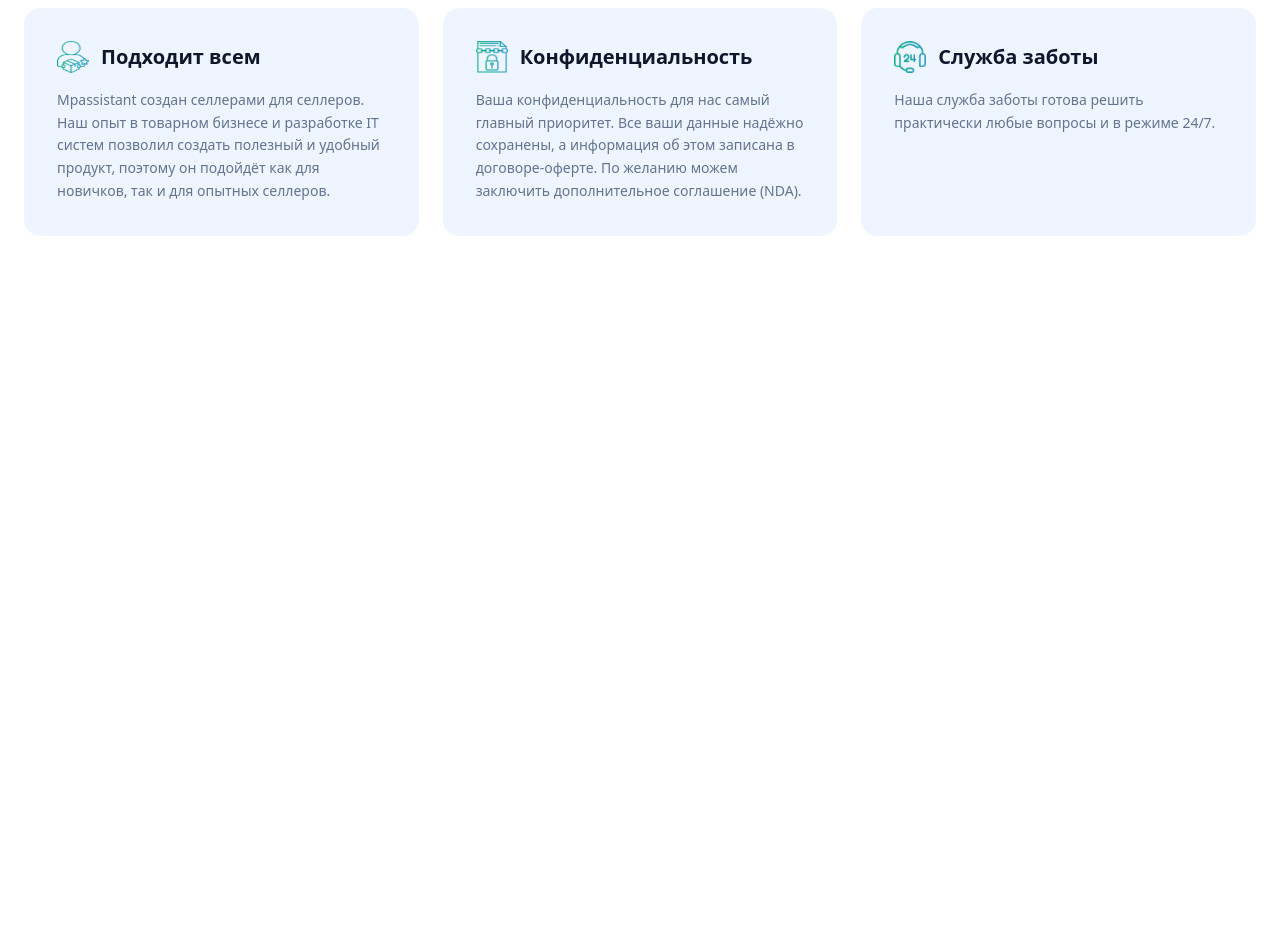
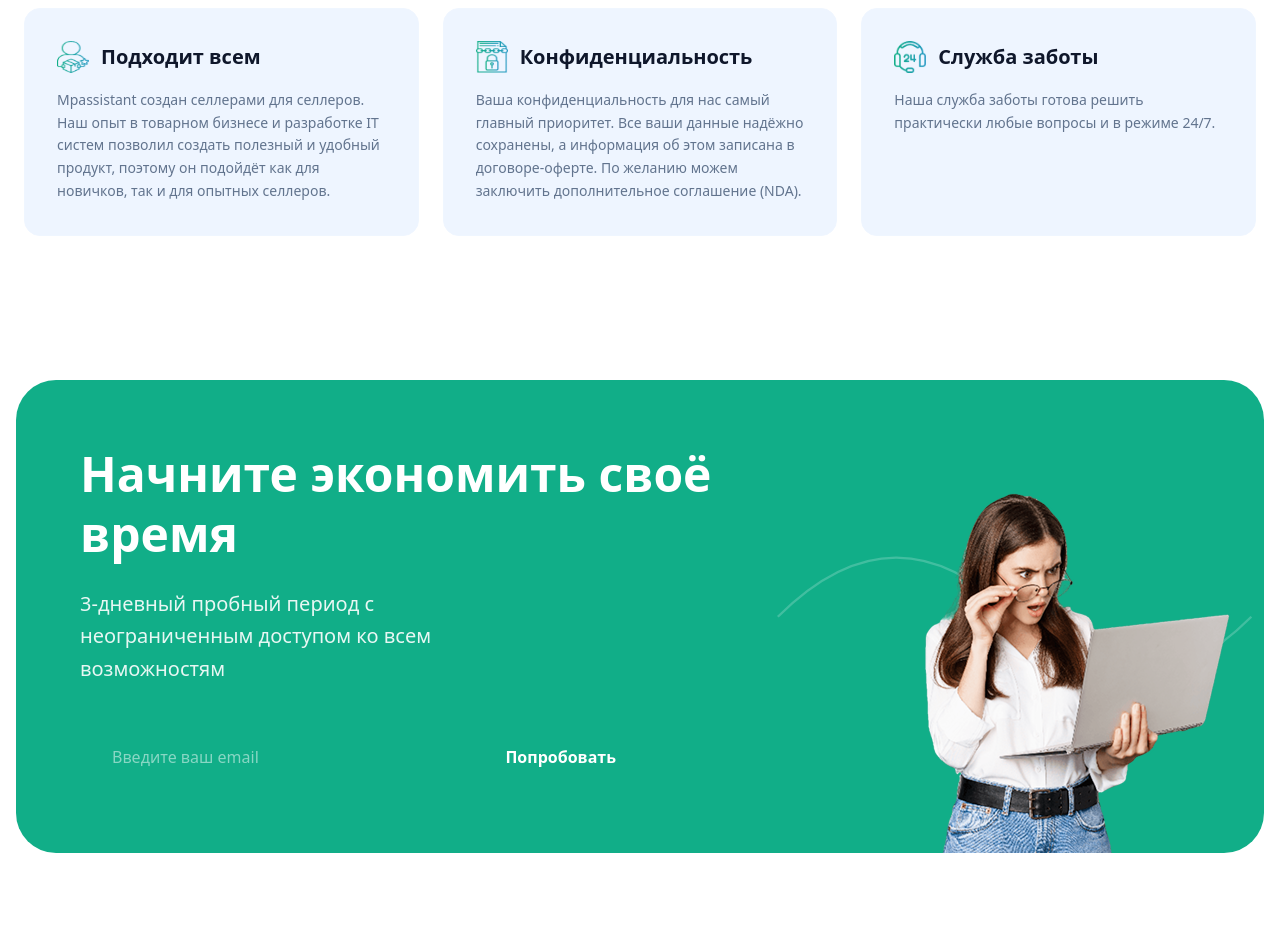
Before and after one commit to habibullohtuganov-ctrl/project, a website: page index.html in a window 1280 px wide. Shown: the part 3270-4203 px from the top of the page. Before the commit the page ends 3570 px from the top, so only its background shows below. Drawn offline with Linux system fonts and the light colour scheme.

Commit message:
ninth commit

```diff
--- a/index.html
+++ b/index.html
@@ -355,6 +355,50 @@
         </div>
     </section>
 
+
+
+    <section class="py-20 px-4 bg-white">
+  <div class="max-w-7xl mx-auto relative">
+
+    <div class="relative bg-[#11AE88] rounded-[2.5rem] p-8 md:p-16 overflow-hidden min-h-100 flex items-center">
+
+      <div class="relative z-20 w-full lg:w-3/5">
+        <h2 class="text-3xl md:text-5xl font-bold text-white mb-6 leading-tight">
+          Начните экономить своё время
+        </h2>
+        <p class="text-white/90 text-lg md:text-xl mb-10 max-w-md leading-relaxed">
+          3-дневный пробный период с неограниченным доступом ко всем возможностям
+        </p>
+
+        <div class="relative max-w-xl group">
+          <input
+            type="email"
+            placeholder="Введите ваш email"
+            class="w-full py-5 px-8 rounded-full text-white outline-none focus:ring-4 focus:ring-white/20 transition-all pr-40"
+          >
+          <button class="absolute right-2 top-2 bottom-2  from-[#14b8a6] to-[#0d9488] text-white px-8 rounded-full font-bold hover:brightness-110 active:scale-95 transition-all">
+            Попробовать
+          </button>
+        </div>
+      </div>
+
+      <div class="hidden lg:block absolute right-0 bottom-0 w-2/5 h-full">
+
+        <img
+          src="./[removal 3.png"
+          alt="User with laptop"
+          class="absolute right-0 left-30 bottom-0 h-100% w-auto object-contain z-20"
+        >
+        <div class="absolute inset-0 opacity-20 pointer-events-none">
+          <svg viewBox="0 0 400 400" class="w-full h-full text-white fill-current">
+            <path d="M0,200 Q100,100 200,200 T400,200" fill="none" stroke="currentColor" stroke-width="2" />
+          </svg>
+        </div>
+      </div>
+
+    </div>
+  </div>
+</section>
 </body>
 
 </html>
```
Also changed, not shown: [removal 3.png (added), src/output.css.
